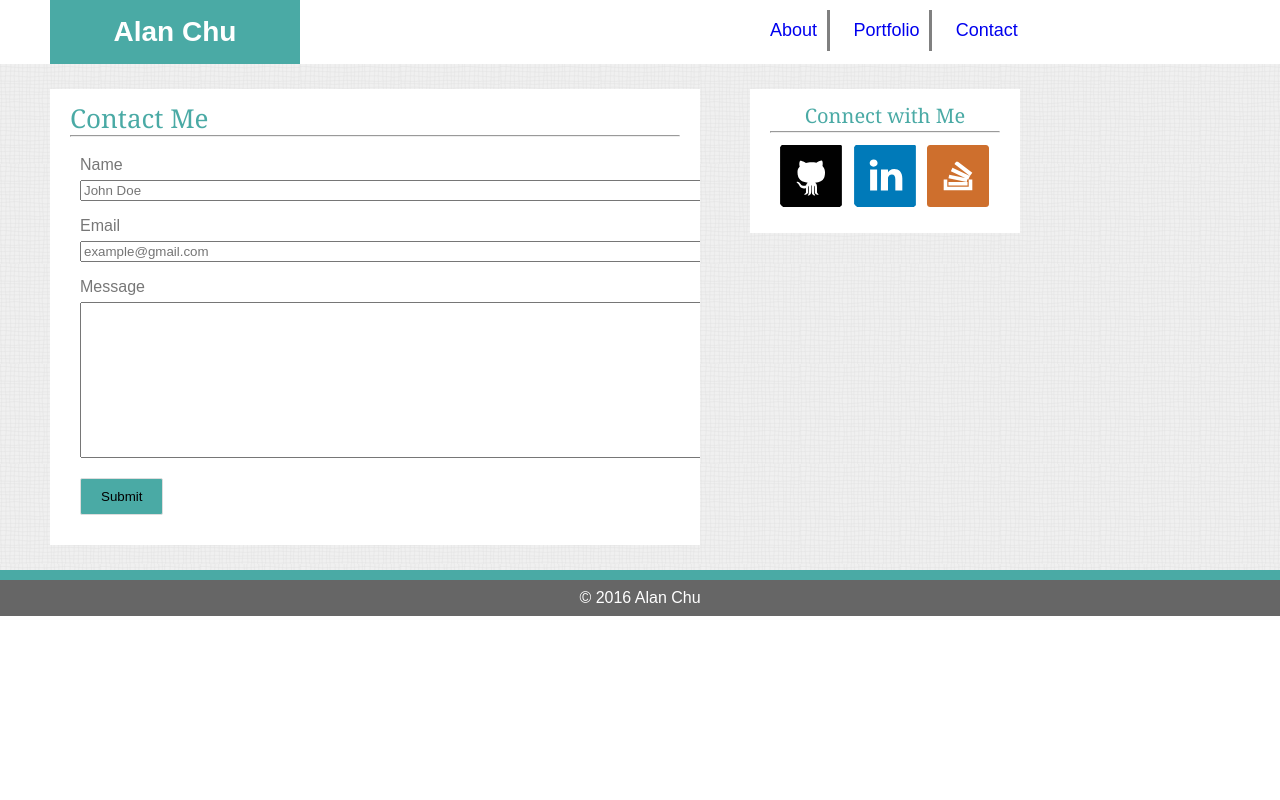
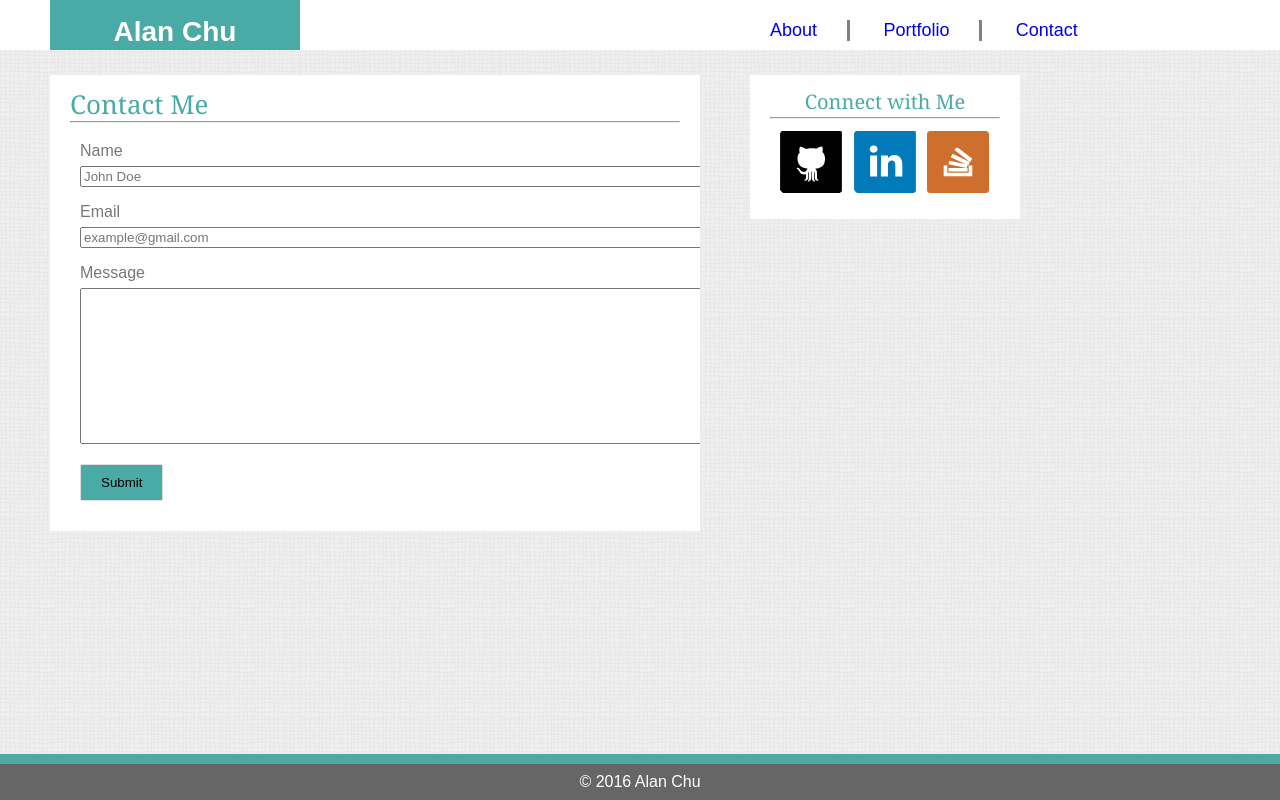
Before and after one commit to thechutrain/Basic-Portfolio, a PHP site: page /contact.html in a window 1280 px wide. Run offline with PHP 8.4, Linux system fonts and the light colour scheme; some libraries are stand-ins or nearby versions.

Commit message:
fixed the top right navbar

```diff
--- a/assets/css/main.css
+++ b/assets/css/main.css
@@ -13,7 +13,7 @@ Layout - General
   clear: both;
 }*/
 
-.container {
+body {
   width: 100%;
   overflow: auto;
   /*margin-bottom: 10px;*/
@@ -30,6 +30,7 @@ Layout - header + nav
 .header {
   background: #ffffff;
   height: 50px;
+  overflow: auto;
 }
 .header:after{
   clear: both;
@@ -70,17 +71,18 @@ nav > ul {
 nav > ul > li {
   display: inline-block;
   margin-left: 10px;
-  border-right: 3px gray solid;
   line-height: 1px;
+  padding: 10px;
 }
-nav > ul > li:last-of-type {
+nav > ul > li:last-child > a {
   border-right: none;
 }
 nav > ul > li > a {
   display: inline-block;
+  border-right: 3px gray solid;
   text-decoration: none;
   font-size: 18px;
-  padding: 20px 10px 20px 10px;
+  padding: 10px 30px 10px 0px;
 }
 nav > ul > li > a:hover {
   cursor: pointer;
@@ -167,6 +169,9 @@ footer{
   text-align: center;
   color: white;
   border-top: 10px solid #4aaaa5;
+  position: fixed;
+  bottom: 0px;
+  width: 100%;
 }
 
 /*
```
